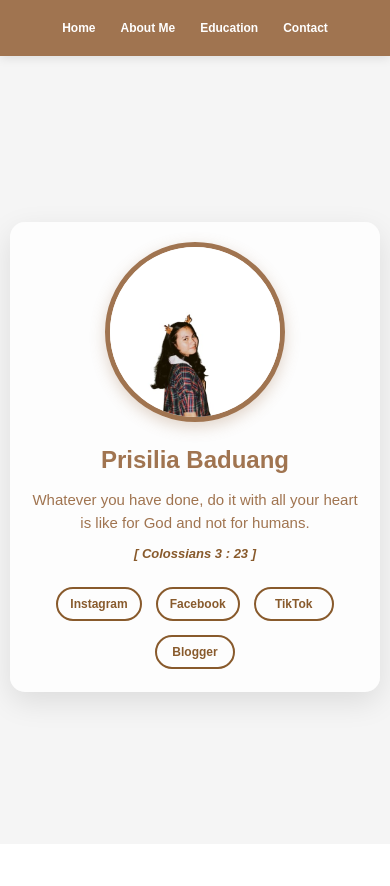
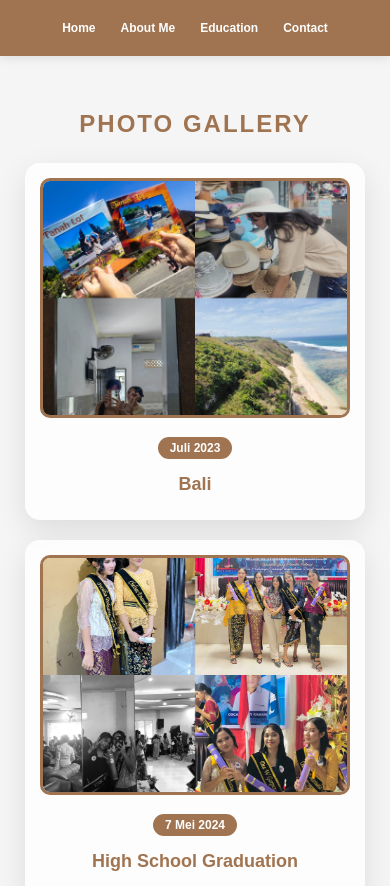
Before and after one commit to Prisilia13/myportofolio.github.io, a plain HTML site: page index.html in a window 390 px wide. Shown: the top 886 px of the page. Before the commit the page ends 844 px from the top, so only its background shows below. Drawn offline with Linux system fonts and the light colour scheme.

Commit message:
Update index.html

```diff
--- a/index.html
+++ b/index.html
@@ -1,7 +1,7 @@
 <!DOCTYPE html>
 <html translate="no">
 <head>
-    <title>Personal Website</title>
+    <title> Gallery </title>
     <meta charset="UTF-8">
     <meta name="viewport" content="width=device-width, initial-scale=1.0">
     <link rel="stylesheet" href="https://cdnjs.cloudflare.com/ajax/libs/font-awesome/6.0.0-beta3/css/all.min.css">
@@ -19,6 +19,7 @@
             min-height: 100vh;
         }
 
+        /* Navigasi Menu - Sama dengan Home */
         .navbar {
             background-color: #a07450;
             padding: 15px 0;
@@ -73,7 +74,7 @@
             background-color: #f5f5f5;
             display: flex;
             justify-content: center;
-            align-items: center;
+            align-items: flex-start;
             padding-left: 20px;
             padding-right: 20px;
             padding-bottom: 40px;
@@ -81,81 +82,100 @@
 
         .content-container {
             width: 100%;
-            max-width: 800px;
+            max-width: 1200px;
             text-align: center;
             padding: 30px 20px;
-            background: rgba(255, 255, 255, 0.8);
-            border-radius: 20px;
-            box-shadow: 0 10px 30px rgba(0, 0, 0, 0.1);
         }
 
-        .profile-image {
-            width: 250px;
-            height: 250px;
-            border-radius: 50%;
-            object-fit: cover;
-            border: 5px solid #a07450;
-            margin-bottom: 30px;
-            display: inline-block;
-            transition: transform 0.3s ease;
-            box-shadow: 0 5px 15px rgba(160, 116, 80, 0.3);
+        .page-title {
+            font-size: 36px;
+            margin-bottom: 40px;
+            color: #a07450;
+            text-transform: uppercase;
+            letter-spacing: 2px;
+            font-weight: bold;
         }
 
-        .profile-image:hover {
-            transform: scale(1.05);
+        .gallery-container {
+            display: grid;
+            grid-template-columns: repeat(auto-fit, minmax(350px, 1fr));
+            gap: 30px;
+            max-width: 1200px;
+            margin: 0 auto;
         }
 
-        .profile-name {
-            font-size: 32px;
-            margin-bottom: 20px;
+        .gallery-item {
+            background-color: rgba(255, 255, 255, 0.8);
+            border-radius: 20px;
+            padding: 25px;
+            box-shadow: 0 10px 30px rgba(0, 0, 0, 0.1);
+            text-align: center;
+            transition: transform 0.3s ease;
+        }
+
+        .gallery-item:hover {
+            transform: translateY(-5px);
+        }
+
+        .gallery-image {
+            width: 100%;
+            height: 350px;
+            object-fit: cover;
+            border-radius: 15px;
+            margin-bottom: 15px;
+            transition: transform 0.3s ease;
+            border: 3px solid #a07450;
+        }
+
+        .gallery-image:hover {
+            transform: scale(1.02);
+        }
+
+        .gallery-title {
+            font-size: 20px;
+            margin-bottom: 10px;
             color: #a07450;
             font-weight: bold;
         }
 
-        .profile-description {
-            font-size: 18px;
+        .gallery-date {
+            background-color: #a07450;
+            color: white;
+            display: inline-block;
+            padding: 6px 15px;
+            border-radius: 20px;
+            margin-bottom: 15px;
+            font-size: 14px;
+            font-weight: bold;
+        }
+
+        .gallery-description {
+            display: none;
+        }
+
+        .quote-container {
+            margin-top: 50px;
+            padding: 30px;
+            background-color: rgba(255, 255, 255, 0.8);
+            border-radius: 20px;
+            max-width: 700px;
+            margin-left: auto;
+            margin-right: auto;
+            box-shadow: 0 10px 30px rgba(0, 0, 0, 0.1);
+        }
+
+        .quote-text {
+            font-size: 20px;
             line-height: 1.6;
             color: #a07450;
-            margin-bottom: 30px;
-            text-align: center;
-            max-width: 600px;
-            margin-left: auto;
-            margin-right: auto;
+            margin-bottom: 15px;
+            font-style: italic;
         }
 
-        .profile-description h3 {
-            margin-top: 15px;
-            font-style: italic;
+        .quote-author {
+            font-size: 16px;
             color: #885a2c;
-            font-size: 16px;
-        }
-
-        .social-media {
-            display: flex;
-            justify-content: center;
-            gap: 15px;
-            margin-top: 30px;
-            flex-wrap: wrap;
-        }
-
-        .social-media a {
-            text-decoration: none;
-            color: #885a2c;
-            font-size: 16px;
             font-weight: bold;
-            padding: 12px 20px;
-            border: 2px solid #885a2c;
-            border-radius: 25px;
-            transition: all 0.3s ease;
-            margin: 5px;
-            min-width: 120px;
-        }
-
-        .social-media a:hover {
-            background-color: #885a2c;
-            color: white;
-            transform: translateY(-2px);
-            box-shadow: 0 4px 8px rgba(136, 90, 44, 0.3);
         }
 
         /* TABLET RESPONSIVE */
@@ -183,30 +203,31 @@
                 padding: 25px 15px;
             }
 
-            .profile-image {
-                width: 200px;
-                height: 200px;
+            .page-title {
+                font-size: 28px;
+                margin-bottom: 30px;
             }
 
-            .profile-name {
-                font-size: 28px;
-                margin-bottom: 15px;
+            .gallery-container {
+                grid-template-columns: repeat(auto-fit, minmax(280px, 1fr));
+                gap: 25px;
             }
 
-            .profile-description {
-                font-size: 16px;
-                margin-bottom: 25px;
+            .gallery-item {
+                padding: 20px;
             }
 
-            .social-media {
-                gap: 12px;
-                margin-top: 25px;
+            .gallery-image {
+                height: 280px;
             }
 
-            .social-media a {
-                font-size: 14px;
-                padding: 10px 16px;
-                min-width: 100px;
+            .quote-container {
+                padding: 25px;
+                margin-top: 40px;
+            }
+
+            .quote-text {
+                font-size: 18px;
             }
         }
 
@@ -239,41 +260,53 @@
 
             .content-container {
                 padding: 20px 15px;
+            }
+
+            .page-title {
+                font-size: 24px;
+                margin-bottom: 25px;
+            }
+
+            .gallery-container {
+                grid-template-columns: 1fr;
+                gap: 20px;
+            }
+
+            .gallery-item {
+                padding: 15px;
                 border-radius: 15px;
             }
 
-            .profile-image {
-                width: 180px;
-                height: 180px;
-                margin-bottom: 20px;
+            .gallery-image {
+                height: 240px;
+                border-radius: 10px;
             }
 
-            .profile-name {
-                font-size: 24px;
-                margin-bottom: 15px;
+            .gallery-title {
+                font-size: 18px;
             }
 
-            .profile-description {
-                font-size: 15px;
-                margin-bottom: 20px;
+            .gallery-date {
+                font-size: 12px;
+                padding: 4px 12px;
+            }
+
+            .gallery-description {
+                font-size: 14px;
                 line-height: 1.5;
             }
 
-            .profile-description h3 {
-                font-size: 13px;
-                margin-top: 10px;
+            .quote-container {
+                margin-top: 30px;
+                padding: 20px;
             }
 
-            .social-media {
-                gap: 8px;
-                margin-top: 20px;
+            .quote-text {
+                font-size: 16px;
             }
 
-            .social-media a {
-                font-size: 12px;
-                padding: 8px 12px;
-                min-width: 80px;
-                margin: 3px;
+            .quote-author {
+                font-size: 14px;
             }
         }
 
@@ -289,27 +322,28 @@
                 padding: 15px 10px;
             }
 
-            .profile-image {
-                width: 150px;
-                height: 150px;
-            }
-
-            .profile-name {
+            .page-title {
                 font-size: 20px;
             }
 
-            .profile-description {
-                font-size: 14px;
+            .gallery-item {
+                padding: 12px;
             }
 
-            .profile-description h3 {
-                font-size: 12px;
+            .gallery-image {
+                height: 220px;
             }
 
-            .social-media a {
-                font-size: 11px;
-                padding: 6px 10px;
-                min-width: 70px;
+            .gallery-title {
+                font-size: 16px;
+            }
+
+            .gallery-description {
+                font-size: 13px;
+            }
+
+            .quote-text {
+                font-size: 15px;
             }
         }
     </style>
@@ -328,20 +362,49 @@
 
     <div class="background-area">
         <div class="content-container">
-            <img src="adelee.jpeg" alt="Profile Picture" class="profile-image">
+            <h1 class="page-title">Photo Gallery</h1>
 
-            <h3 class="profile-name">Prisilia Baduang</h3>
+            <div class="gallery-container">
+                <div class="gallery-item">
+                    <img src="balii.jpeg" alt="balii" class="gallery-image">
+                    <div class="gallery-date">Juli 2023</div>
+                    <h3 class="gallery-title">Bali</h3>
+                </div>
 
-            <div class="profile-description">
-                <p>Whatever you have done, do it with all your heart is like for God and not for humans.</p>
-                <h3>[ Colossians 3 : 23 ]</h3>
+                <div class="gallery-item">
+                    <img src="graduetion.jpeg" alt="gradute" class="gallery-image">
+                    <div class="gallery-date">7 Mei 2024</div>
+                    <h3 class="gallery-title">High School Graduation</h3>
+                </div>
+
+                <div class="gallery-item">
+                    <img src="" alt="" class="gallery-image">
+                    <div class="gallery-date">Desember 2023</div>
+                    <h3 class="gallery-title">Bersama Teman Sekelas</h3>
+                </div>
+
+                <div class="gallery-item">
+                    <img src="" alt="" class="gallery-image">
+                    <div class="gallery-date">September 2023</div>
+                    <h3 class="gallery-title">Sesi Belajar Kelompok</h3>
+                </div>
+
+                <div class="gallery-item">
+                    <img src="" alt="" class="gallery-image">
+                    <div class="gallery-date">Agustus 2023</div>
+                    <h3 class="gallery-title">Praktikum Kimia</h3>
+                </div>
+
+                <div class="gallery-item">
+                    <img src="" alt="" class="gallery-image">
+                    <div class="gallery-date">Juli 2023</div>
+                    <h3 class="gallery-title">Study Tour</h3>
+                </div>
             </div>
 
-            <div class="social-media">
-                <a href="https://www.instagram.com/prisiliabaduang13?igsh=MXN2Ym92b2VhbW95OQ==" target="_blank">Instagram</a>
-                <a href="https://www.facebook.com/share/15rukLXweU/" target="_blank">Facebook</a>
-                <a href="https://www.tiktok.com/@prisiliabaduang?_t=ZS-8wKuNr5G4Km&_r=1" target="_blank">TikTok</a>
-                <a href="https://prisiliabaduang1304.blogspot.com/2025/03/about-my-self.html" target="_blank">Blogger</a>
+            <div class="quote-container">
+                <p class="quote-text">"A picture is worth a thousand words, but the memories behind it are priceless."</p>
+                <p class="quote-author">- Anonymous</p>
             </div>
         </div>
     </div>
```
